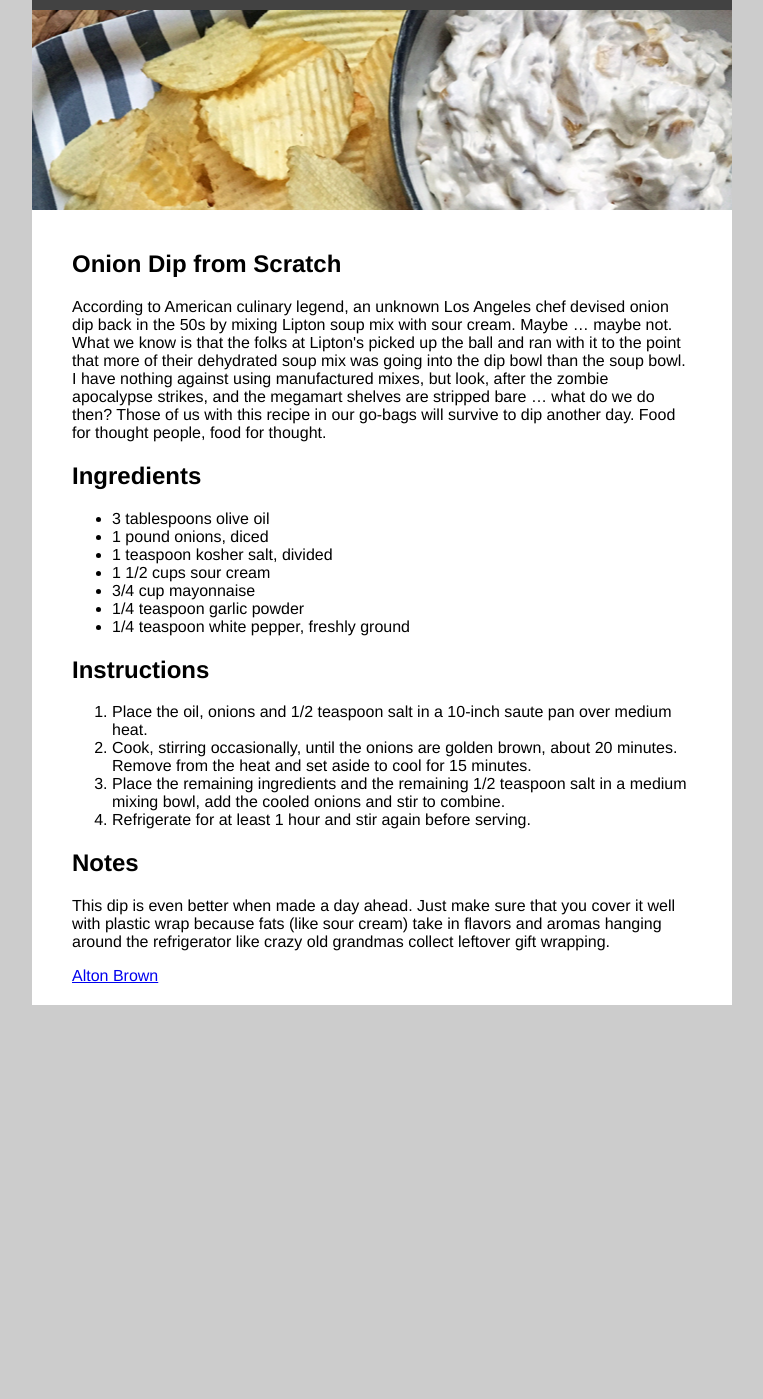
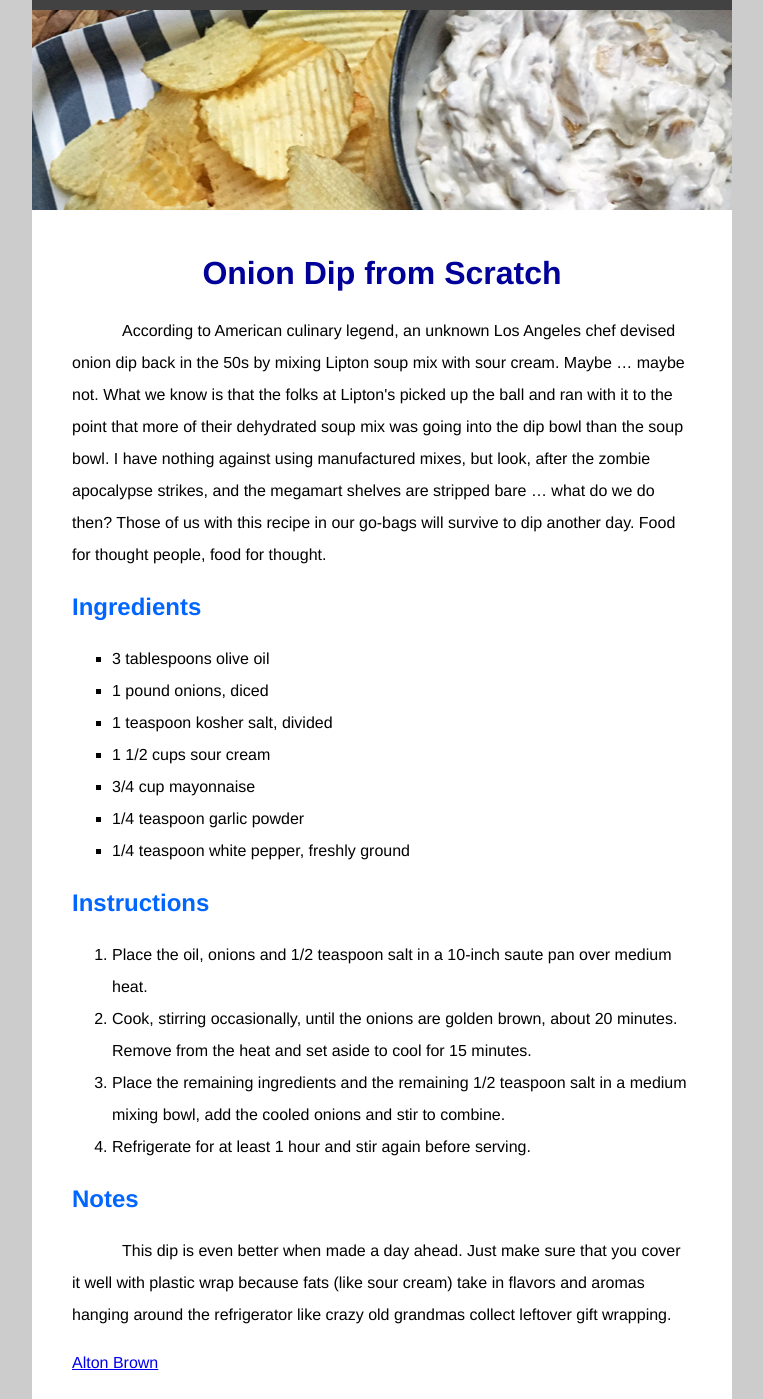
Before and after one commit to patelas7/mi349fall2015, a PHP site: page / in a window 1280 px wide. Shown: the whole page, without its empty margins (258-1021 px from the left). Before the commit the page ends 1005 px from the top, so only its background shows below. Run offline with PHP 8.4, Linux system fonts and the light colour scheme.

Commit message:
ChangeWeek3
Another update on week3

```diff
--- a/week3/style.css
+++ b/week3/style.css
@@ -18,7 +18,23 @@ article{
 }
 
 .recipe{
+	line-height: 2em;
+}
+
+.recipe h1{
+	text-align: center;
+	color: #000099;
+	font-size: 200%;
 }
 
 .recipe h2{
+	color: #0066FF;
 }
+
+.recipe ul{
+	list-style-type: square;
+}
+
+.recipe p{
+	text-indent: 50px;
+}
```
Also changed, not shown: 2 other files.
